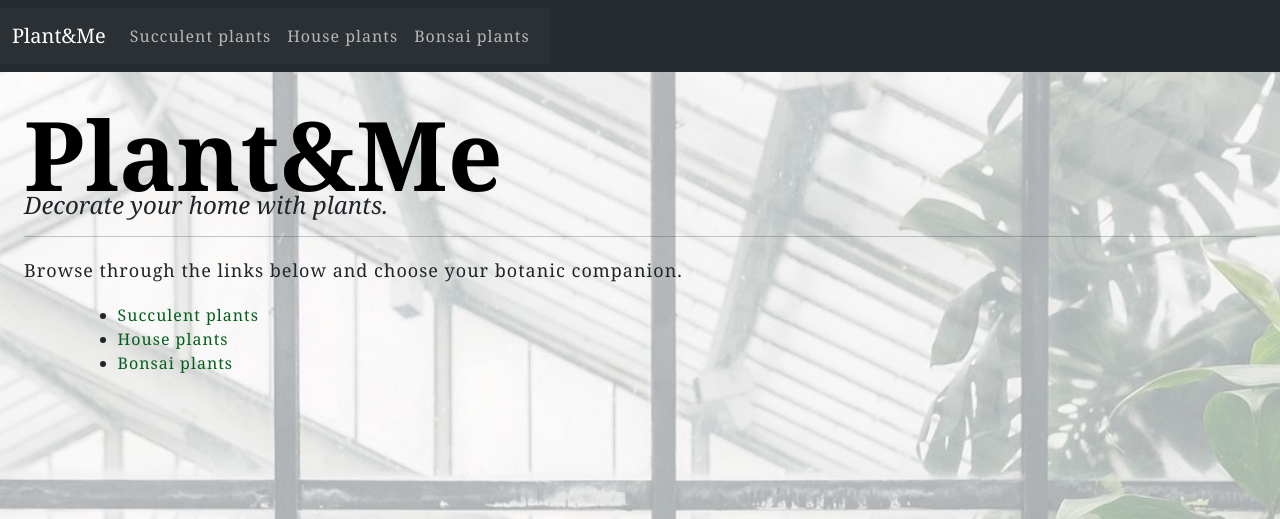
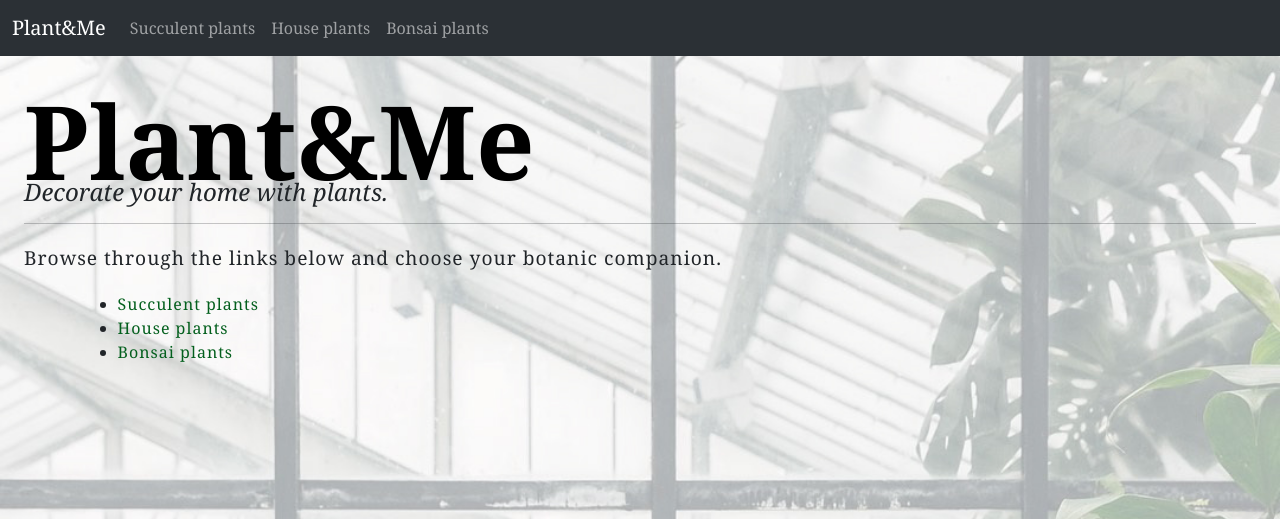
Before and after one commit to jndmnqt/lis161proj, a Flask app: page / in a window 1280 px wide. Shown: the top 519 px of the page. Run offline with Flask 2, Linux system fonts and the light colour scheme.

Commit message:
changed something

```diff
--- a/static/css/style.css
+++ b/static/css/style.css
@@ -9,19 +9,19 @@ body {
 
 h1 {
     color:black;
-    font-size:600%;
+    font-size: 8vw;
     font-weight:bolder;
     margin-bottom: 0%;
     }
 
 h1.plantae {
-    font-size: 350%;
+    font-size: 6vw;
     line-height: 85%;
 }
 
 h1.plants{
     position:relative;
-    font-size:330%;
+    font-size:5vw;
     z-index: 3;
     line-height:90%;
 }
@@ -29,11 +29,11 @@ h1.plants{
 h2 {
     font-style: italic;
     font-size:150%;
-    margin-top:-20px;
+    margin-top:-2%;
 }
 
 div.a {
-    width: 500px;
+    max-width: 60%;
     margin: auto;
     border: black solid 1px;
     padding: 5ch;
@@ -41,7 +41,7 @@ div.a {
 }
 
 div.b {
-    width: 600px;
+    max-width: 600px;
     margin: auto;
     background-color: whitesmoke;
     padding:5ch;
@@ -62,7 +62,7 @@ p{
 
 p.main {
     font-style: normal;
-    font-size:large;
+    font-size:120%;
 }
 
 ul.page {
@@ -86,14 +86,14 @@ ul.page a:active {
 }
 
 ul.plant li {
-    font-size: small;
+    font-size: 80%;
 }
 
 img {
     display: block;
-    width: 500px;
+    max-width: 100%;
     border: black solid 1px;
-    margin-top: -5px;
+    margin-top: -1%;
     position:sticky;
     z-index: 2;
     align-self: center;
@@ -106,5 +106,5 @@ a {
 a.page-link{
     color:black !important;
     font-family: Arial, Helvetica, sans-serif !important;
-    font-size: smaller;
+    font-size: 80%;
 }
--- a/templates/nav.html
+++ b/templates/nav.html
@@ -1,17 +1,16 @@
-<nav class="navbar" data-bs-theme="dark" style="background-color: #272C32;">
-  <nav class="navbar navbar-expand-lg bg-body-tertiary">
+
+    <nav class="navbar navbar-expand-lg bg-body-tertiary" data-bs-theme="dark">
       <div class="container-fluid">
         <a class="navbar-brand" href="/">Plant&Me</a>
-        <button class="navbar-toggler" type="button" data-bs-toggle="collapse" data-bs-target="#navbarSupportedContent" aria-controls="navbarSupportedContent" aria-expanded="false" aria-label="Toggle navigation">
+        <button class="navbar-toggler" type="button" data-bs-toggle="collapse" data-bs-target="#navbarNavAltMarkup" aria-controls="navbarNavAltMarkup" aria-expanded="false" aria-label="Toggle navigation">
           <span class="navbar-toggler-icon"></span>
         </button>
-        <div class="navbar-collapse collapse justify-content-stretch" id="navbar7">
-          <ul class="navbar-nav ml-auto">
-              <li class="nav-item"><a class="nav-link" href="/plantae/succulent">Succulent plants</a></li>
-              <li class="nav-item"><a class="nav-link" href="/plantae/house">House plants</a></li>
-              <li class="nav-item"><a class="nav-link" href="/plantae/bonsai">Bonsai plants</a></li>
-          </ul>
-      </div>
+        <div class="collapse navbar-collapse" id="navbarNavAltMarkup">
+          <div class="navbar-nav">
+            <a class="nav-link" href="/plantae/succulent">Succulent plants</a>
+            <a class="nav-link" href="/plantae/house">House plants</a>
+            <a class="nav-link" href="/plantae/bonsai">Bonsai plants</a>
+          </div>
+        </div>
       </div>
     </nav>
-    </nav>
```
